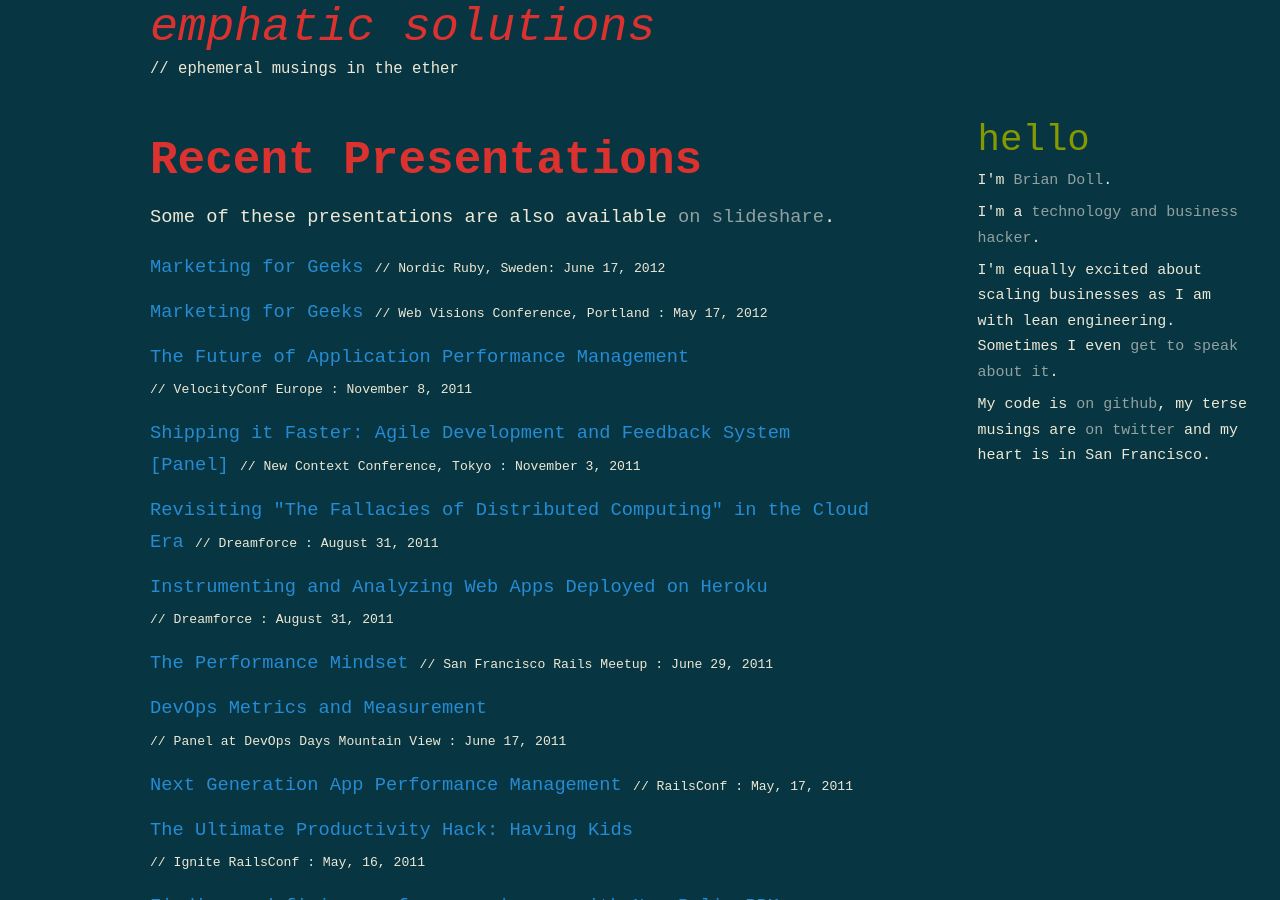
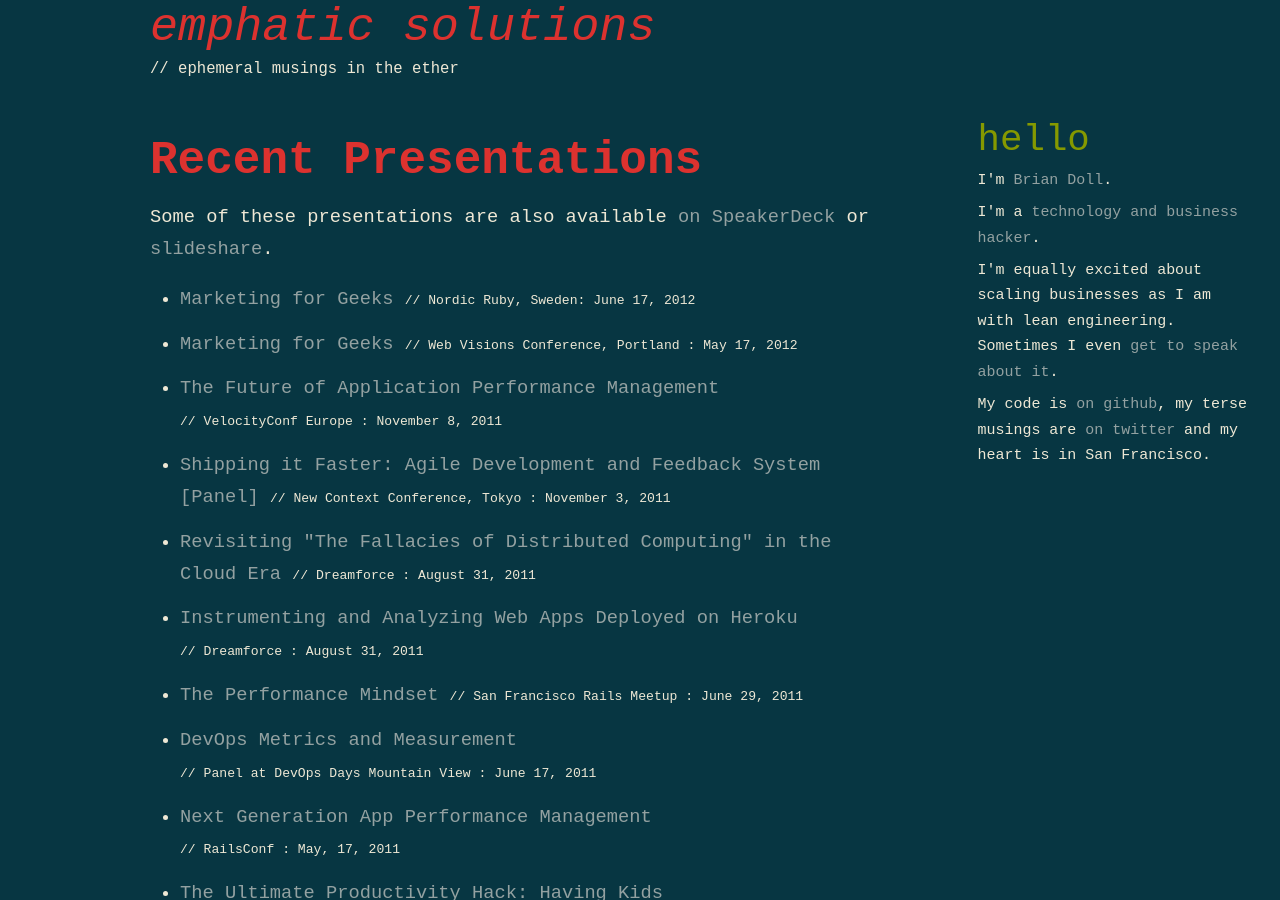
Before and after one commit to briandoll/briandoll.github.com, a Jekyll site: the page built from talks.html, in a window 1280 px wide and 900 px high. Built offline with Jekyll 4.4.1, drawn with Linux system fonts in a browser that asks for light colours; nearby versions of some CDN libraries; some web fonts are replaced.

Commit message:
add speakerdeck link

```diff
--- a/talks.html
+++ b/talks.html
@@ -5,9 +5,9 @@ title: Brian Doll - emphatic solutions
 
 <h1>Recent Presentations</h1>
 
-<p>Some of these presentations are also available <a href="http://www.slideshare.net/briandoll/presentations">on slideshare</a>.</p>
+<p>Some of these presentations are also available <a href="http://speakerdeck.com/u/briandoll">on SpeakerDeck</a> or  <a href="http://www.slideshare.net/briandoll/presentations">slideshare</a>.</p>
 
-<ul class="posts">
+<ul class="talks">
   <li><a href="http://nordicruby.com/">Marketing for Geeks</a>
     <span class="index-date">// Nordic Ruby, Sweden: June 17, 2012</span></li>
   <li><a href="http://www.webvisionsevent.com/portland/">Marketing for Geeks</a>
```
